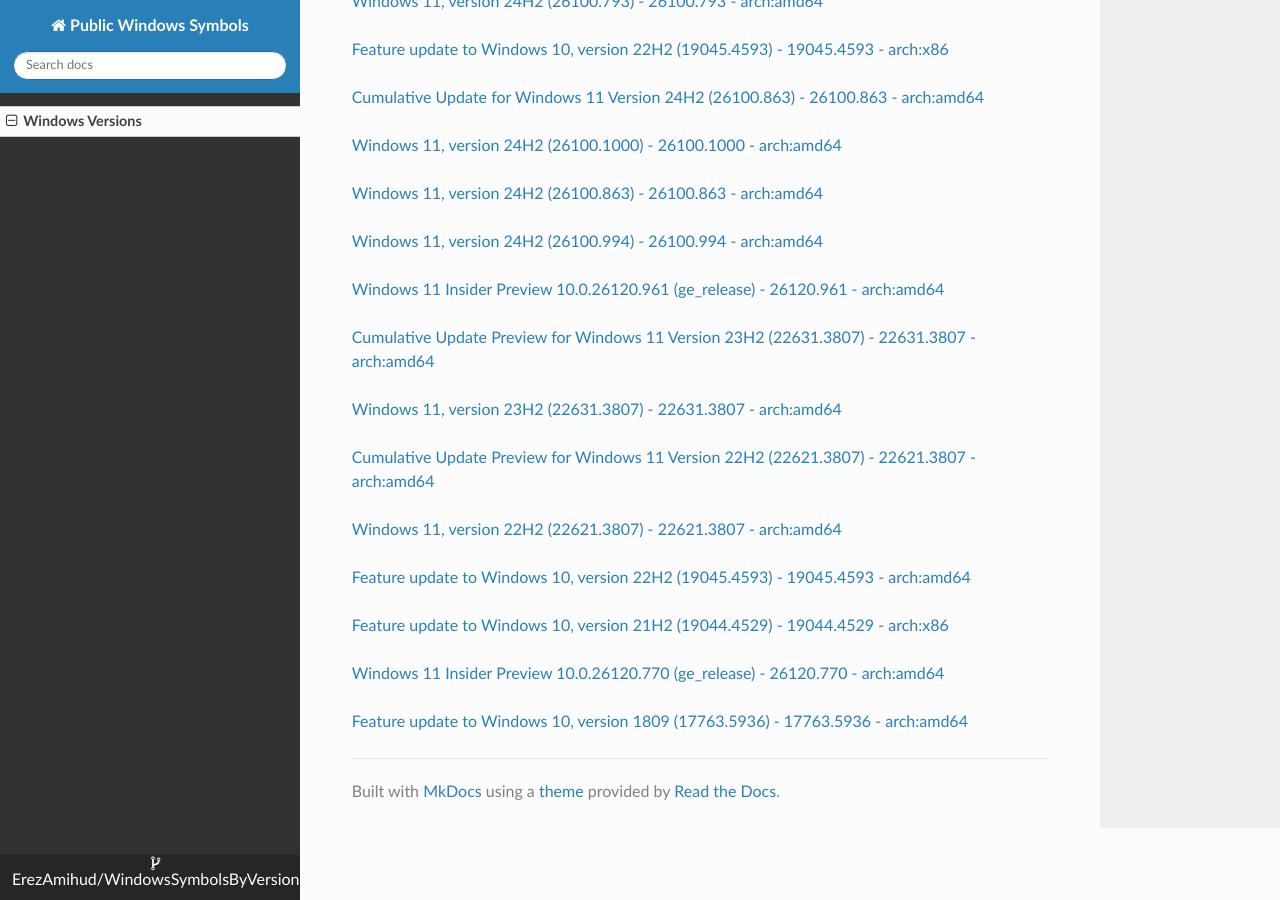
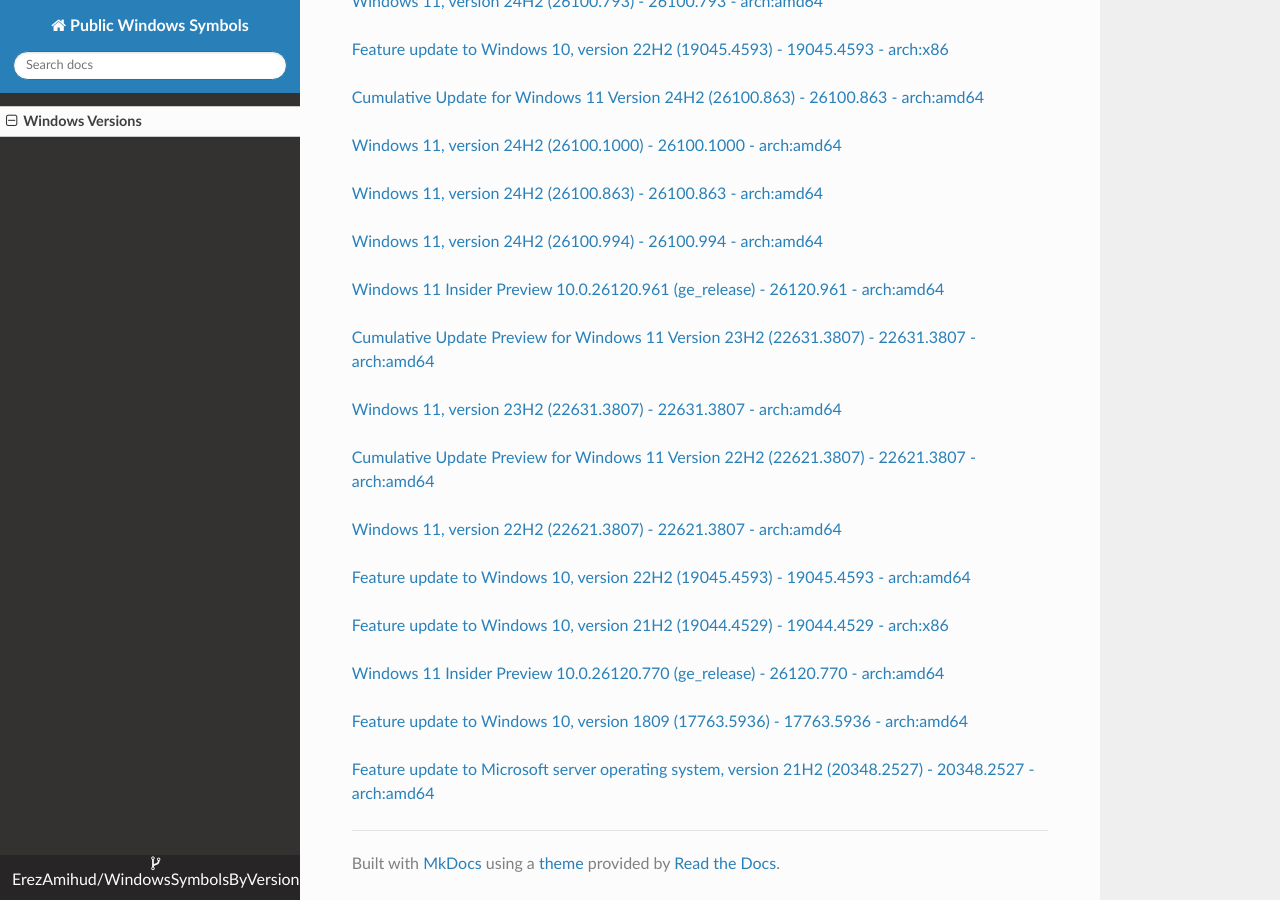
Before and after one commit to ErezAmihud/WindowsSymbolsByVersion, an MkDocs documentation site: the page built from docs/index.md, in a window 1280 px wide and 900 px high, scrolled down 12245 px. Built offline with MkDocs 1.6.1, drawn with Linux system fonts in a browser that asks for light colours; nearby versions of some CDN libraries.

Commit message:
Automated commit, add manifest for a341031f-9835-4c4b-bcad-b5d7eb7ef76d

```diff
--- a/docs/index.md
+++ b/docs/index.md
@@ -640,3 +640,6 @@
 
 
 [Feature update to Windows 10, version 1809 (17763.5936) - 17763.5936 - arch:amd64](https://github.com/ErezAmihud/WindowsSymbolsByVersion/blob/main/manifests/a68ff2b2-ab4c-46d3-bbe9-4eadfba9ea2f.manifest)
+
+
+[Feature update to Microsoft server operating system, version 21H2 (20348.2527) - 20348.2527 - arch:amd64](https://github.com/ErezAmihud/WindowsSymbolsByVersion/blob/main/manifests/a341031f-9835-4c4b-bcad-b5d7eb7ef76d.manifest)
```
Also changed, not shown: process_builds.json (+1 -1 lines), 1 other file.
